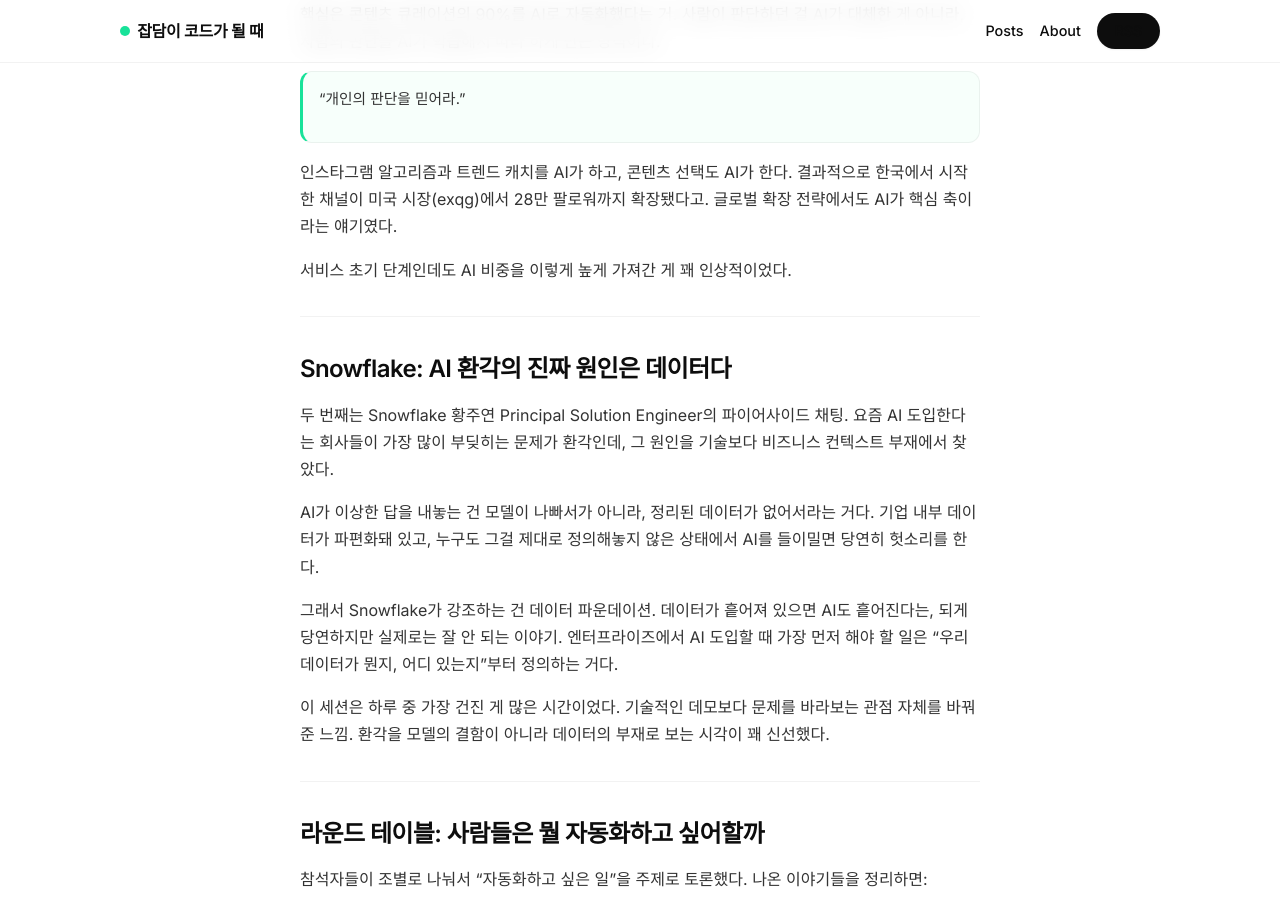
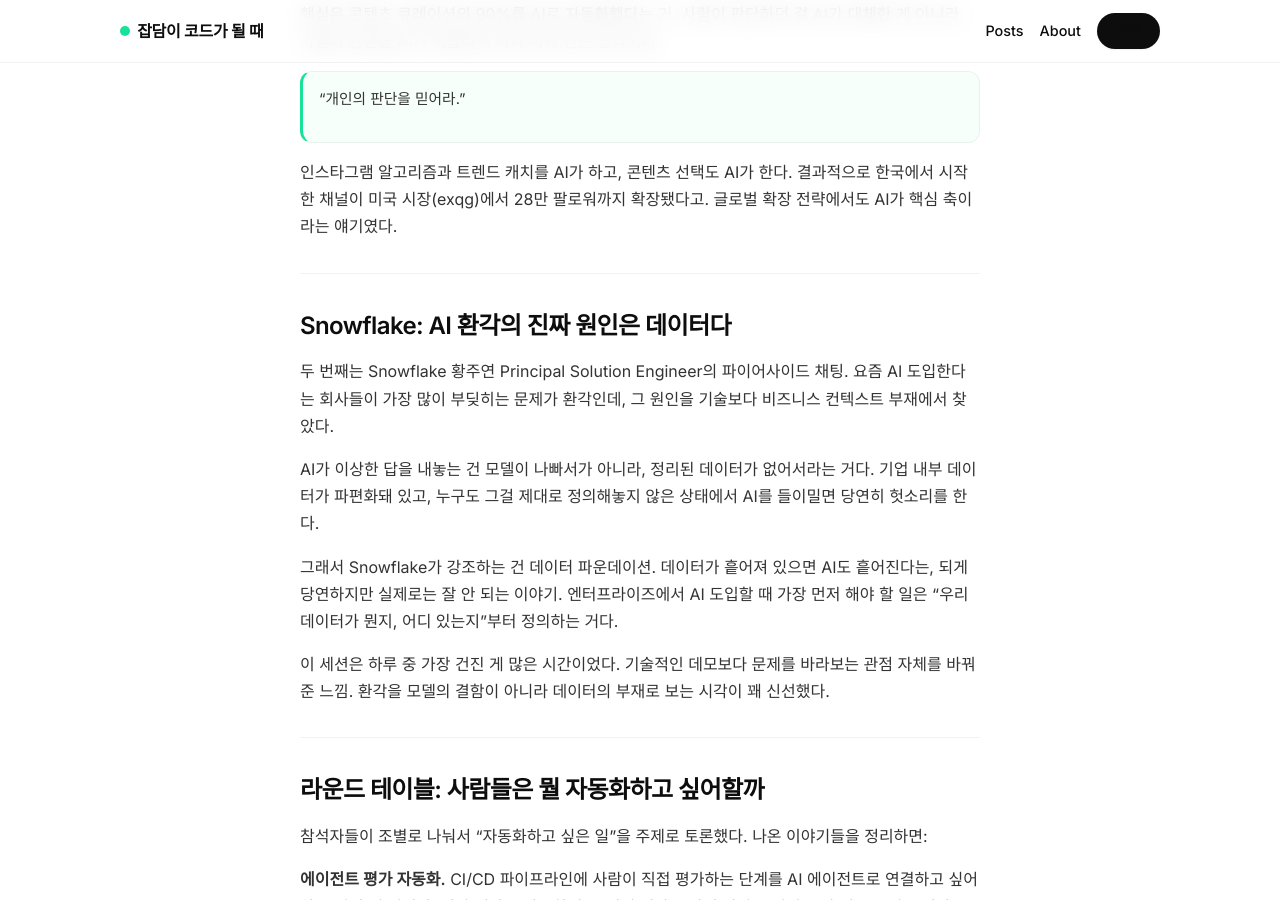
Before and after one commit to keepConcentration/keepConcentration.github.io, a Jekyll site: the page built from _posts/2026-07-30-bloom-snowflake-daytrip-conference.md, in a window 1280 px wide and 900 px high, scrolled down 574 px. Built offline with Jekyll 4.4.1, drawn with Linux system fonts in a browser that asks for light colours.

Commit message:
fix: daytrip 초기 단계 오정보 문장 제거

```diff
--- a/_posts/2026-07-30-bloom-snowflake-daytrip-conference.md
+++ b/_posts/2026-07-30-bloom-snowflake-daytrip-conference.md
@@ -21,8 +21,6 @@ tags: [bloom, snowflake, daytrip, ax, ai-agent, 데이터파운데이션]
 > "개인의 판단을 믿어라."
 
 인스타그램 알고리즘과 트렌드 캐치를 AI가 하고, 콘텐츠 선택도 AI가 한다. 결과적으로 한국에서 시작한 채널이 미국 시장(exqg)에서 28만 팔로워까지 확장됐다고. 글로벌 확장 전략에서도 AI가 핵심 축이라는 얘기였다.
-
-서비스 초기 단계인데도 AI 비중을 이렇게 높게 가져간 게 꽤 인상적이었다.
 
 ---
 
```
